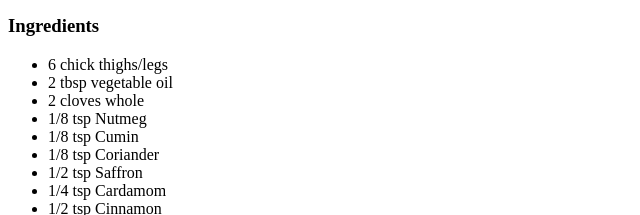
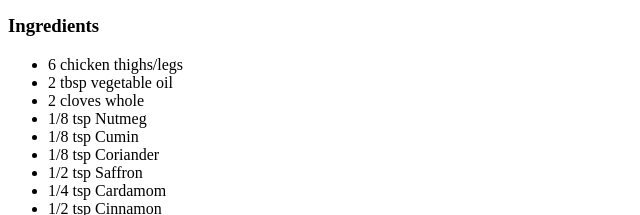
Before and after one commit to Kayotik11/odin-recipes, a plain HTML site: page recipes/kabse.html in a window 1280 px wide. Shown: the part 472-687 px from the top of the page, 0-640 px from the left. Drawn offline with Linux system fonts and the light colour scheme.

Commit message:
edit chick to chicken in kabse recipe

```diff
--- a/recipes/kabse.html
+++ b/recipes/kabse.html
@@ -13,7 +13,7 @@
     <p>the recipe isn't very difficult. it's basically cooked rice with spices and meat.</p>
     <h3>Ingredients</h3>
     <ul>
-        <li>6 chick thighs/legs</li>
+        <li>6 chicken thighs/legs</li>
         <li>2 tbsp vegetable oil</li>
         <li>2 cloves whole</li>
         <li>1/8 tsp Nutmeg</li>
```
